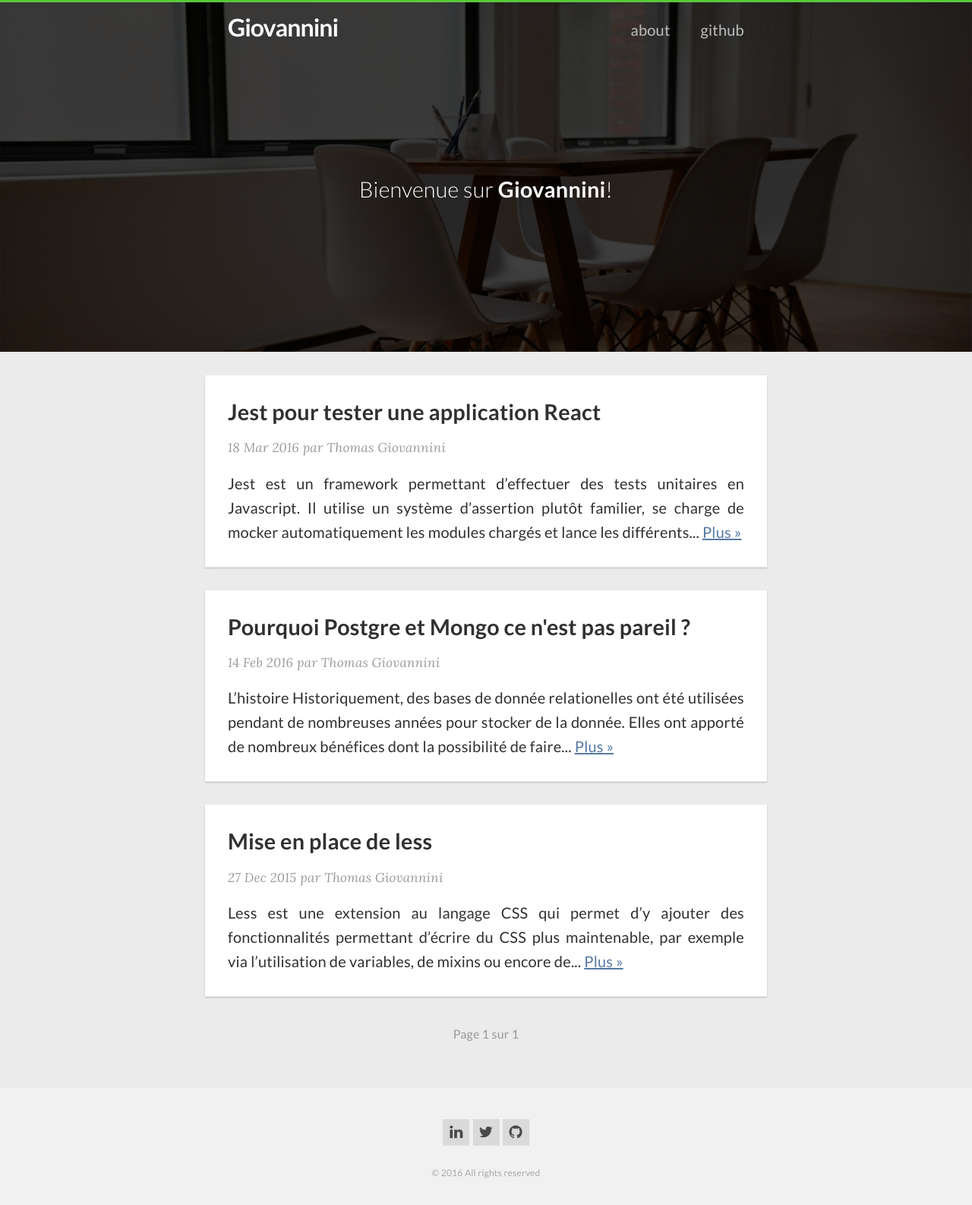
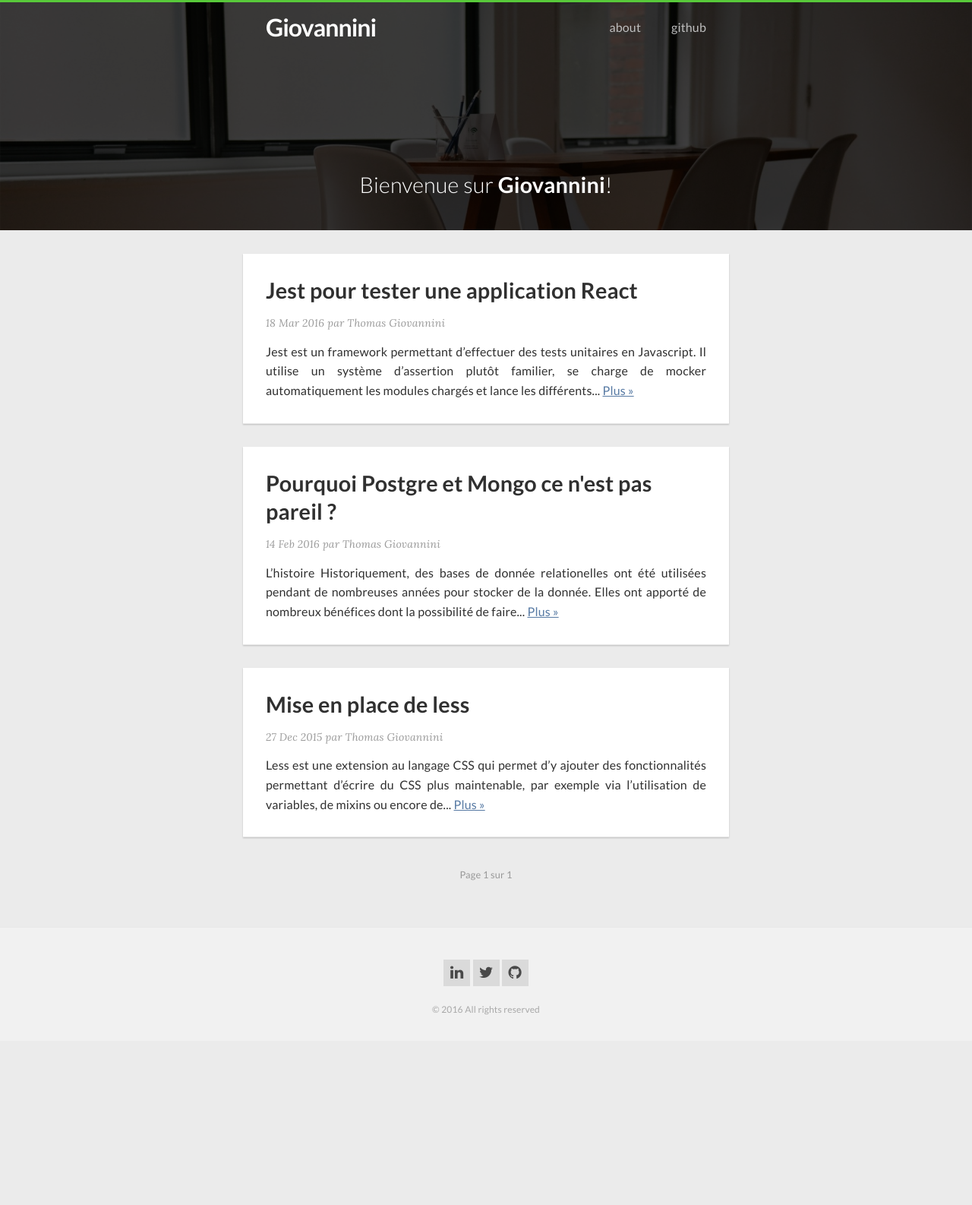
Before and after one commit to Giovannini/giovannini.github.io, a Jekyll site: the page built from index.html, in a window 1280 px wide. Shown: the whole page at 76% size. Built offline with Jekyll 4.4.1, drawn with Linux system fonts in a browser that asks for light colours; nearby versions of some CDN libraries; the list of posts is cut into pages by our own code; after the commit the page ends 1370 px from its top, so only the background shows below that.

Commit message:
Gentil petit CSS

```diff
--- a/_sass/_layout.scss
+++ b/_sass/_layout.scss
@@ -73,7 +73,7 @@
 }
 
 .home .header {
-  padding: 260px 0 200px;
+  padding: 100px 0 200px;
 }
 
 //
@@ -183,7 +183,7 @@
   }
 
   .post-meta {
-    font-size: 17px;
+    font-size: 14px;
     margin-top: 0;
     font-weight: 300;
     font-family: $font-family-serif;
--- a/_sass/_variables.scss
+++ b/_sass/_variables.scss
@@ -7,7 +7,7 @@
 // Our variables
 $font-family-base  : "Lato", Helvetica, Arial, sans-serif !default;
 $font-family-serif : "Lora", serif !default;
-$font-size-base    : 20px !default;
+$font-size-base    : 16px !default;
 $line-height-base  : 1.6 !default;
 $small-font-size   : $font-size-base * 0.875 !default;
 
@@ -32,7 +32,7 @@ $gray-color-light: lighten($gray-color, 40%) !default;
 $gray-color-dark:  darken($gray-color, 25%) !default;
 
 // Width of the content area
-$content-width:    800px !default;
+$content-width:    700px !default;
 $on-laptop:        $content-width !default;
 $on-palm:          560px !default;
 $on-phone:         480px !default;
```
